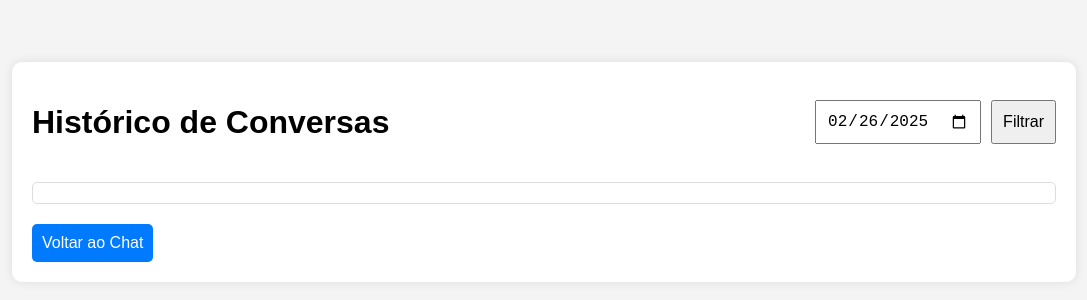
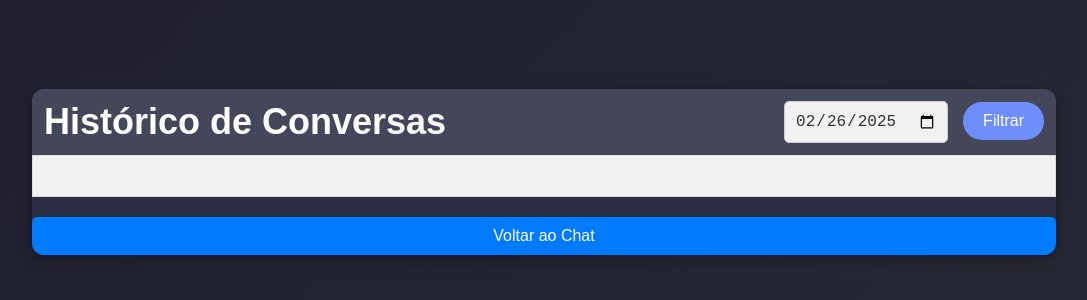
Before and after one commit to DevMachad0/Aurora, a website: page public/chat-history.html in a window 1280 px wide. Shown: the part 228-528 px from the top of the page, without its empty margins (96-1183 px from the left). Drawn offline with Linux system fonts and the light colour scheme; no server answers.

Commit message:
novo commit

```diff
--- a/public/chat-history.html
+++ b/public/chat-history.html
@@ -8,7 +8,7 @@
     <link rel="stylesheet" href="styles/chat-history-mobile.css" media="screen and (max-width: 767px)">
 </head>
 <body>
-    <div class="container">
+    <div class="chat-container">
         <header>
             <h1>Histórico de Conversas</h1>
             <div class="filters">
@@ -16,7 +16,7 @@
                 <button id="filter-button">Filtrar</button>
             </div>
         </header>
-        <main id="chat-history">
+        <main id="chat-history" class="chat-box">
             <!-- Histórico de conversas será exibido aqui -->
         </main>
         <button id="back-button" class="back-button">Voltar ao Chat</button>
--- a/public/styles/chat-history-desktop.css
+++ b/public/styles/chat-history-desktop.css
@@ -1,64 +1,110 @@
+/* Reset global */
+* {
+    margin: 0;
+    padding: 0;
+    box-sizing: border-box;
+}
+
+/* Corpo da página */
 body {
-    font-family: 'Arial', sans-serif;
-    background-color: #f4f4f4;
+    font-family: Arial, sans-serif;
+    background: linear-gradient(135deg, #1e1e2e, #282a36);
     display: flex;
     justify-content: center;
     align-items: center;
     height: 100vh;
-    margin: 0;
+    transition: background 0.3s ease;
+    color: white;
 }
 
-.container {
+/* Container do chat */
+.chat-container {
     width: 80%;
     max-width: 1200px;
-    background-color: white;
-    padding: 20px;
-    border-radius: 10px;
-    box-shadow: 0 0 10px rgba(0, 0, 0, 0.1);
+    background-color: #2b2d42;
+    border-radius: 12px;
+    box-shadow: 0 4px 15px rgba(0, 0, 0, 0.3);
+    display: flex;
+    flex-direction: column;
+    overflow: hidden;
 }
 
+/* Header */
 header {
+    background-color: #44475a;
+    color: white;
+    padding: 12px;
     display: flex;
     justify-content: space-between;
     align-items: center;
-    margin-bottom: 20px;
+    font-size: 18px;
 }
 
-.filters {
-    display: flex;
-    gap: 10px;
-}
-
-.filters input, .filters button {
-    padding: 10px;
+/* Botões */
+.filters button {
+    background-color: #6e8efb;
+    color: white;
+    border: none;
+    padding: 10px 20px;
+    border-radius: 20px;
+    cursor: pointer;
     font-size: 16px;
 }
 
-#chat-history {
-    max-height: 70vh;
-    overflow-y: auto;
-    border: 1px solid #ddd;
-    padding: 10px;
-    border-radius: 5px;
+.filters button:hover {
+    background-color: #5a75e6;
 }
 
+/* Estilo geral do chat */
+.chat-box {
+    flex-grow: 1;
+    overflow-y: auto;
+    max-height: 70vh;
+    padding: 20px;
+    background-color: #f1f1f1;
+    border: 1px solid #ddd;
+    display: flex;
+    flex-direction: column;
+}
+
+/* Estilo para o input de data */
+#filter-date {
+    padding: 10px;
+    border: 1px solid #ccc;
+    border-radius: 5px;
+    font-size: 16px;
+    margin-right: 10px;
+    background-color: #f1f1f1;
+    color: #333;
+}
+
+#filter-date:focus {
+    outline: none;
+    border-color: #6e8efb;
+}
+
+/* Mensagens do bot */
 .message {
     margin-bottom: 10px;
-    padding: 10px;
-    border-radius: 5px;
-    background-color: #f1f1f1;
+    padding: 12px 18px;
+    border-radius: 20px;
+    background-color: #e4e4e4;
+    color: #333;
+    max-width: 75%;
+    word-wrap: break-word;
+    display: inline-block;
+    font-size: 14px;
+    line-height: 1.4;
+    box-shadow: 0 2px 4px rgba(0, 0, 0, 0.1);
 }
 
 .message.user {
     background-color: #007bff;
     color: white;
+    align-self: flex-end;
 }
 
-.message.bot {
-    background-color: #e4e4e4;
-    color: #333;
-}
-
+/* Botão Voltar */
 .back-button {
     margin-top: 20px;
     padding: 10px;
@@ -73,3 +119,21 @@ header {
 .back-button:hover {
     background-color: #0056b3;
 }
+
+/* Responsividade */
+@media (max-width: 768px) {
+    .chat-container {
+        width: 100%;
+        height: 100vh;
+        border-radius: 0;
+        justify-content: center;
+    }
+
+    header {
+        font-size: 16px;
+    }
+
+    .filters button {
+        font-size: 14px;
+    }
+}
--- a/public/styles/chat-history-mobile.css
+++ b/public/styles/chat-history-mobile.css
@@ -1,69 +1,112 @@
+/* Reset global */
+* {
+    margin: 0;
+    padding: 0;
+    box-sizing: border-box;
+}
+
+/* Corpo da página */
 body {
-    font-family: 'Arial', sans-serif;
-    background-color: #f4f4f4;
+    font-family: Arial, sans-serif;
+    background: linear-gradient(135deg, #1e1e2e, #282a36);
     display: flex;
     justify-content: center;
     align-items: center;
     height: 100vh;
-    margin: 0;
+    transition: background 0.3s ease;
+    color: white;
 }
 
-.container {
+/* Container do chat */
+.chat-container {
     width: 90%;
-    background-color: white;
+    background-color: #2b2d42;
     padding: 15px;
     border-radius: 10px;
-    box-shadow: 0 0 5px rgba(0, 0, 0, 0.1);
+    box-shadow: 0 4px 5px rgba(0, 0, 0, 0.2);
+    display: flex;
+    flex-direction: column;
 }
 
+/* Header */
 header {
+    background-color: #44475a;
+    color: white;
+    padding: 12px;
+    display: flex;
+    justify-content: space-between;
+    align-items: center;
+    font-size: 16px;
+}
+
+/* Botões */
+.filters button {
+    background-color: #6e8efb;
+    color: white;
+    border: none;
+    padding: 8px 16px;
+    border-radius: 20px;
+    cursor: pointer;
+    font-size: 14px;
+}
+
+.filters button:hover {
+    background-color: #5a75e6;
+}
+
+/* Estilo geral do chat */
+.chat-box {
+    flex-grow: 1;
+    overflow-y: auto;
+    max-height: 60vh;
+    padding: 10px;
+    background-color: #f1f1f1;
+    border: 1px solid #ddd;
     display: flex;
     flex-direction: column;
-    align-items: center;
-    margin-bottom: 20px;
 }
 
-.filters {
-    display: flex;
-    flex-direction: column;
-    gap: 10px;
-    width: 100%;
+/* Estilo para o input de data */
+#filter-date {
+    padding: 8px;
+    border: 1px solid #ccc;
+    border-radius: 5px;
+    font-size: 14px;
+    margin-right: 10px;
+    background-color: #f1f1f1;
+    color: #333;
 }
 
-.filters input, .filters button {
-    padding: 10px;
-    font-size: 14px;
-    width: 100%;
+#filter-date:focus {
+    outline: none;
+    border-color: #6e8efb;
 }
 
-#chat-history {
-    max-height: 60vh;
-    overflow-y: auto;
-    border: 1px solid #ddd;
-    padding: 10px;
-    border-radius: 5px;
-}
-
+/* Mensagens do bot */
 .message {
-    margin-bottom: 10px;
-    padding: 10px;
-    border-radius: 5px;
-    background-color: #f1f1f1;
+    margin-bottom: 8px;
+    padding: 10px 14px;
+    border-radius: 20px;
+    background-color: #e4e4e4;
+    color: #333;
+    max-width: 75%;
+    word-wrap: break-word;
+    display: inline-block;
+    font-size: 14px;
+    line-height: 1.4;
+    box-shadow: 0 2px 4px rgba(0, 0, 0, 0.1);
 }
 
 .message.user {
     background-color: #007bff;
     color: white;
+    align-self: flex-end;
 }
 
-.message.bot {
-    background-color: #e4e4e4;
-    color: #333;
-}
-
+/* Botão Voltar */
 .back-button {
     margin-top: 20px;
-    padding: 10px;
+    padding: 8px;
     font-size: 14px;
     background-color: #007bff;
     color: white;
--- a/src/routes/chatRoutes.js
+++ b/src/routes/chatRoutes.js
@@ -22,8 +22,7 @@ const chat = model.startChat({
         }
     ],
     generationConfig: {
-        maxOutputTokens: 250,
-        temperature: 0.3,
+        temperature: 0.7,
     },
 });
 
```
Also changed, not shown: public/index.html (+1 -1 lines), public/images/illustration.png.png (added).
